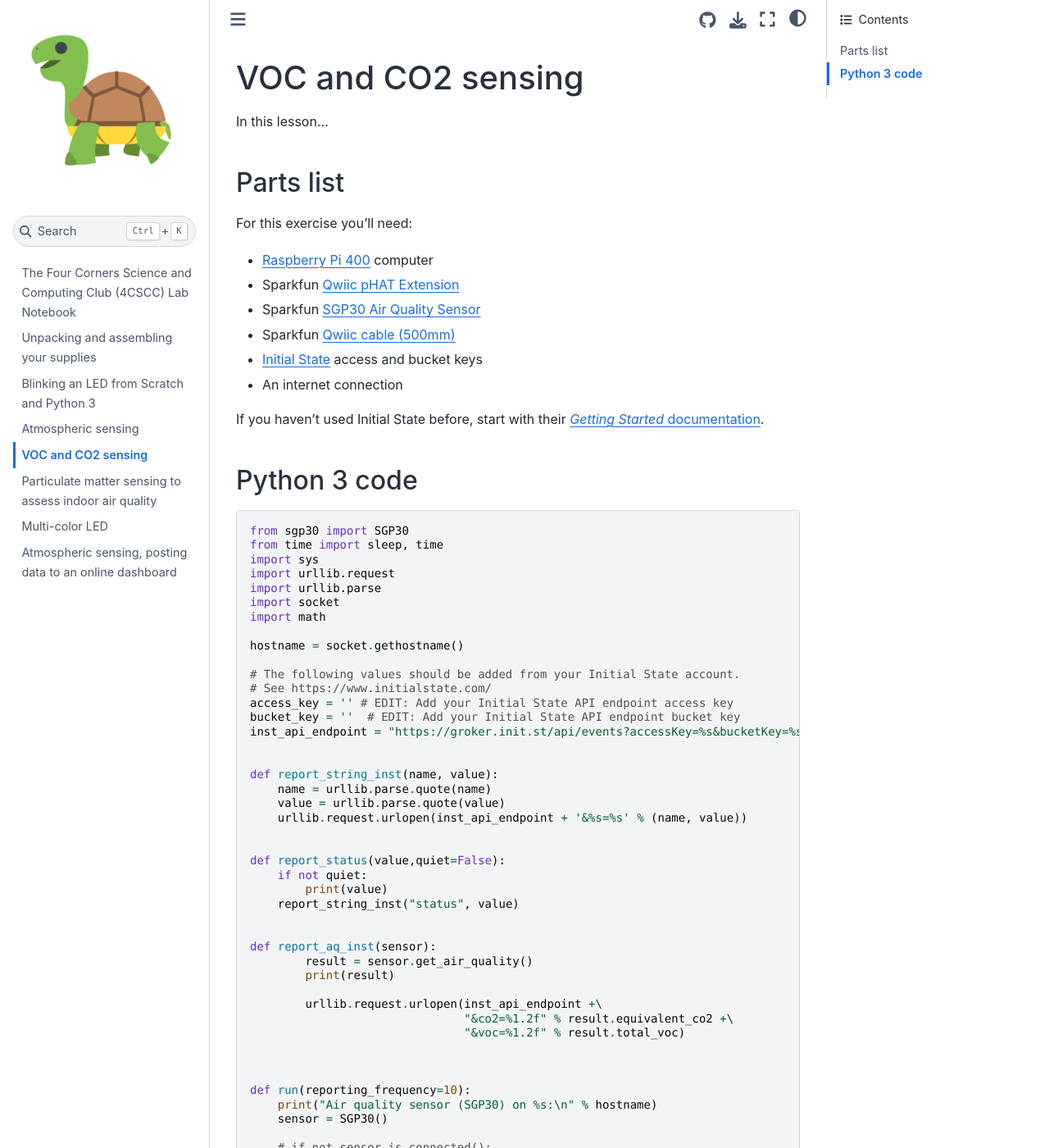
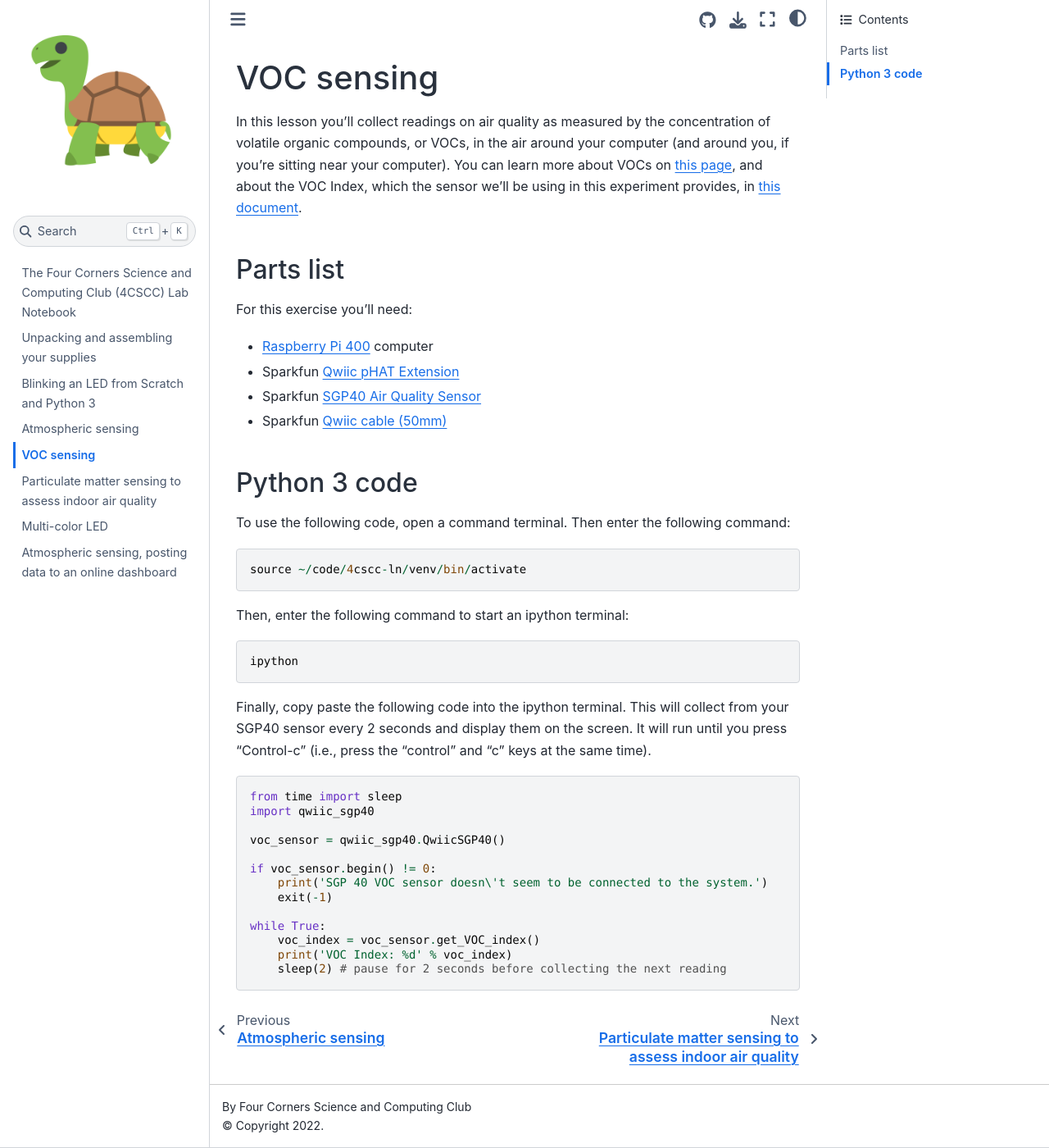
Before and after one commit to 4cscc/4cscc-lab-manual, a Jupyter Book: the page built from book/lessons/voc-sensing-1/lesson.md, in a window 1280 px wide and 1400 px high. Shown: the whole window at 82% size. Built offline with Jupyter Book 1.0.4 settings and Sphinx 7.4.7 and the Sphinx Book theme 1.1.4, drawn with Linux system fonts in a browser that asks for light colours; some of the changed text lies outside the part shown.

Commit message:
added basic sgp40 lesson

````diff
--- a/book/lessons/voc-sensing-1/lesson.md
+++ b/book/lessons/voc-sensing-1/lesson.md
@@ -1,81 +1,43 @@
-# VOC and CO2 sensing
+# VOC sensing
 
-In this lesson...
+In this lesson you'll collect readings on air quality as measured by the concentration of volatile organic compounds, or VOCs, in the air around your computer (and around you, if you're sitting near your computer). You can learn more about VOCs on [this page](https://en.wikipedia.org/wiki/Volatile_organic_compound), and about the VOC Index, which the sensor we'll be using in this experiment provides, in [this document](https://bit.ly/3AE9qdE).
 
 ## Parts list
 
 For this exercise you'll need:
 * [Raspberry Pi 400](https://www.sparkfun.com/products/17377) computer
 * Sparkfun [Qwiic pHAT Extension](https://www.sparkfun.com/products/17512)
-* Sparkfun [SGP30 Air Quality Sensor](https://www.sparkfun.com/products/16531)
-* Sparkfun [Qwiic cable (500mm)](https://www.sparkfun.com/products/14429)
-* [Initial State](https://www.initialstate.com/) access and bucket keys
-* An internet connection
-
-If you haven't used Initial State before, start with their [_Getting Started_ documentation](https://support.initialstate.com/hc/en-us/categories/360000428291-Using-Initial-State).
+* Sparkfun [SGP40 Air Quality Sensor](https://www.sparkfun.com/products/18345)
+* Sparkfun [Qwiic cable (50mm)](https://www.sparkfun.com/products/17260)
 
 ## Python 3 code
 
+To use the following code, open a command terminal. Then enter the following command:
+
+```
+source ~/code/4cscc-ln/venv/bin/activate
+```
+
+Then, enter the following command to start an ipython terminal:
+
+```
+ipython
+```
+
+Finally, copy paste the following code into the ipython terminal. This will collect from your SGP40 sensor every 2 seconds and display them on the screen. It will run until you press "Control-c" (i.e., press the "control" and "c" keys at the same time).
+
 ```python
-from sgp30 import SGP30
-from time import sleep, time
-import sys
-import urllib.request
-import urllib.parse
-import socket
-import math
+from time import sleep
+import qwiic_sgp40
 
-hostname = socket.gethostname()
+voc_sensor = qwiic_sgp40.QwiicSGP40()
 
-# The following values should be added from your Initial State account.
-# See https://www.initialstate.com/
-access_key = '' # EDIT: Add your Initial State API endpoint access key
-bucket_key = ''  # EDIT: Add your Initial State API endpoint bucket key
-inst_api_endpoint = "https://groker.init.st/api/events?accessKey=%s&bucketKey=%s" % (access_key, bucket_key)
+if voc_sensor.begin() != 0:
+    print('SGP 40 VOC sensor doesn\'t seem to be connected to the system.')
+    exit(-1)
 
-
-def report_string_inst(name, value):
-    name = urllib.parse.quote(name)
-    value = urllib.parse.quote(value)
-    urllib.request.urlopen(inst_api_endpoint + '&%s=%s' % (name, value))
-
-
-def report_status(value,quiet=False):
-    if not quiet:
-        print(value)
-    report_string_inst("status", value)
-
-
-def report_aq_inst(sensor):
-        result = sensor.get_air_quality()
-        print(result)
-
-        urllib.request.urlopen(inst_api_endpoint +\
-                               "&co2=%1.2f" % result.equivalent_co2 +\
-                               "&voc=%1.2f" % result.total_voc)
-
-
-
-def run(reporting_frequency=10):
-    print("Air quality sensor (SGP30) on %s:\n" % hostname)
-    sensor = SGP30()
-
-    # if not sensor.is_connected():
-    #     print("SGP30 device not detected. Is it connected?", \
-    #         file=sys.stderr)
-    #     return
-
-    sensor.start_measurement()
-    report_status("%s online." % hostname)
-
-    try:
-        while True:
-            sleep(reporting_frequency)
-            report_aq_inst(sensor)
-            report_status("%s reporting." % hostname, quiet=True)
-    except (KeyboardInterrupt, SystemExit):
-        report_status("%s offline." % hostname)
-
-if __name__ == "__main__":
-    run()
+while True:
+    voc_index = voc_sensor.get_VOC_index()
+    print('VOC Index: %d' % voc_index)
+    sleep(2) # pause for 2 seconds before collecting the next reading
 ```
````
